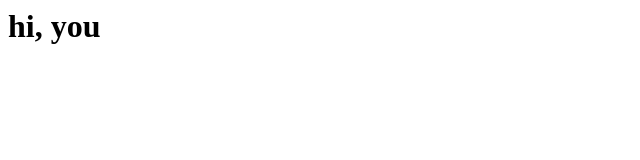
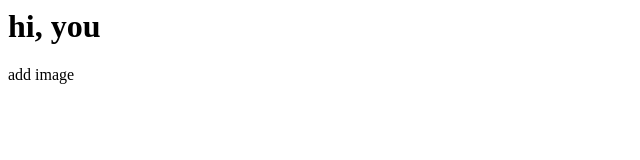
Before and after one commit to hkun24/lgitasdf, a plain HTML site: page index.html in a window 1280 px wide. Shown: the full height of the page, 0-640 px from the left. Drawn offline with Linux system fonts and the light colour scheme.

Commit message:
add image

```diff
--- a/index.html
+++ b/index.html
@@ -4,5 +4,6 @@
 </head>
 <body>
 <h1>hi, you</h1>
+<p>add image</p>
 </body>
 </html>
```
Also changed, not shown: images/breaching_whale.jpg (added).
